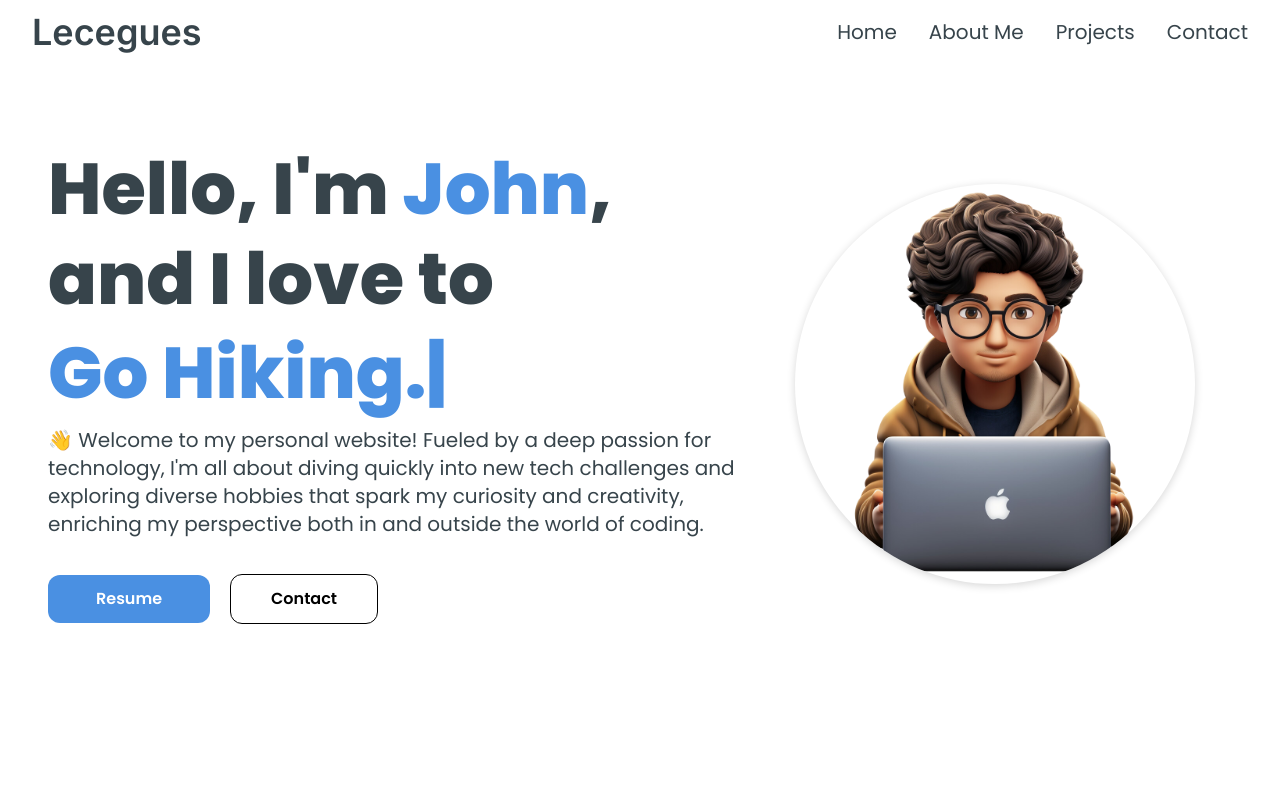
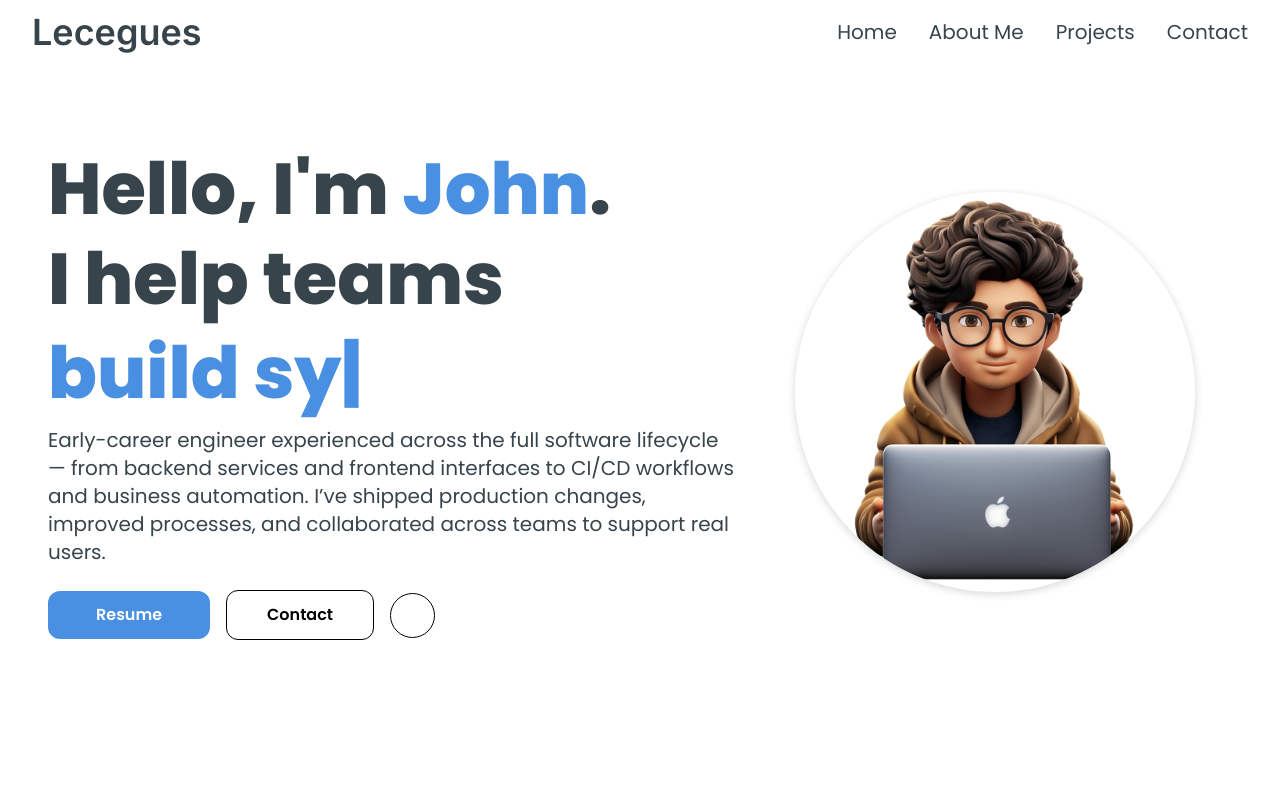
Before and after one commit to lecegues/lecegues-website, a Next.js app in the folder client/: page / in a window 1280 px wide. Shown: the top 800 px of the page. Built offline with nearby package versions, Linux system fonts and the light colour scheme.

Commit message:
Updated Hero section styling and resume link

```diff
--- a/client/app/components/HeroSection.jsx
+++ b/client/app/components/HeroSection.jsx
@@ -5,6 +5,8 @@ import "../../styles/LandingPage.css";
 import { TypeAnimation } from "react-type-animation";
 import { motion } from "framer-motion";
 import Link from "next/link";
+import LinkedinIcon from "../../public/linkedin-icon.svg";
+import Image from "next/image";
 
 /**
  * Hero Section for the Landing Page
@@ -25,55 +27,66 @@ const HeroSection = () => {
         <div className="col-span-7 place-self-center font-mono font-normal">
           {/* Header*/}
           <h1 className="text-[#37444B] mb-2 text-5xl md:text-6xl lg:text-7xl font-extrabold leading-[1.25] md:leading-[1.25] lg:leading-[1.25]">
-            Hello, I'm <span className="text-[#4A90E2]">John</span>,<br></br>
-            and I love to
-            <br></br>
+            Hello, I'm <span className="text-[#4A90E2]">John</span>.
+            <br />
+            I help teams{" "}
             {/* Animated Header Typing Animation */}
-            <div className="text-[#4A90E2] mt-1">
+            <span className="text-[#4A90E2] block mt-1">
               <TypeAnimation
                 sequence={[
-                  "Code.",
-                  1000,
-                  "Play Guitar.",
-                  1000,
-                  "Go Hiking.",
-                  1000,
-                  "Fence.",
-                  1000,
-                  "Learn.",
-                  1000,
-                  "Ball.",
-                  1000,
-                  "Work Out.",
-                  1000,
-                  "Box.",
-                  1000,
+                  "ship software", 1200,
+                  "build systems", 1200,
+                  "automate workflows", 1200,
+                  "deliver end-to-end", 1200,
                 ]}
                 wrapper="span"
-                speed={10}
+                speed={20}
                 repeat={Infinity}
+                cursor={true}
               />
-            </div>
+            </span>
           </h1>
 
           {/* SubHeader */}
           <p className="text-[#37444B] text-lg mb-6 lg:text-xl">
-            👋 Welcome to my personal website! Fueled by a deep passion for
-            technology, I'm all about diving quickly into new tech challenges
-            and exploring diverse hobbies that spark my curiosity and
-            creativity, enriching my perspective both in and outside the world
-            of coding.
+            Early-career engineer experienced across the full software lifecycle — from backend services and frontend interfaces
+            to CI/CD workflows and business automation. I’ve shipped production changes, improved processes, and collaborated
+            across teams to support real users.
           </p>
 
           {/* Buttons */}
-          <div>
-            <a href="/resume.pdf" target="_blank" rel="noopener noreferrer" className="px-12 py-3 w-full sm:w-fit rounded-xl mr-4 bg-[#4A90E2] hover:bg-[#63a4ff] text-white font-semibold text-center inline-block">
+          <div className="flex flex-wrap items-center gap-4 mt-4">
+            {/* Resume Button */}
+            <a
+              href="/resume.pdf"
+              target="_blank"
+              rel="noopener noreferrer"
+              className="px-12 py-3 rounded-xl bg-[#4A90E2] hover:bg-[#63a4ff] text-white font-semibold transition"
+            >
               Resume
             </a>
+
+            {/* Contact Button */}
             <Link href="#contact">
-              <button className="px-10 py-3 w-full sm:w-fit rounded-xl  ml-1 bg-transparent hover:bg-[#d0d0d0] text-black border border-black mt-3 font-semibold">
+              <button className="px-10 py-3 rounded-xl bg-transparent hover:bg-[#d0d0d0] text-black border border-black font-semibold transition">
                 Contact
               </button>
+            </Link>
+
+            {/* LinkedIn Icon */}
+            <Link
+              href="https://www.linkedin.com/in/john-lecegues/"
+              target="_blank"
+              rel="noopener noreferrer"
+              className="p-2 border border-black rounded-full hover:bg-gray-100 transition"
+            >
+              <Image
+                src={LinkedinIcon}
+                alt="LinkedIn"
+                width={27}
+                height={27}
+                className="dark:invert"
+              />
             </Link>
           </div>
         </div>
```
Also changed, not shown: 1 other file (tests, documents, lock files or other folders).
